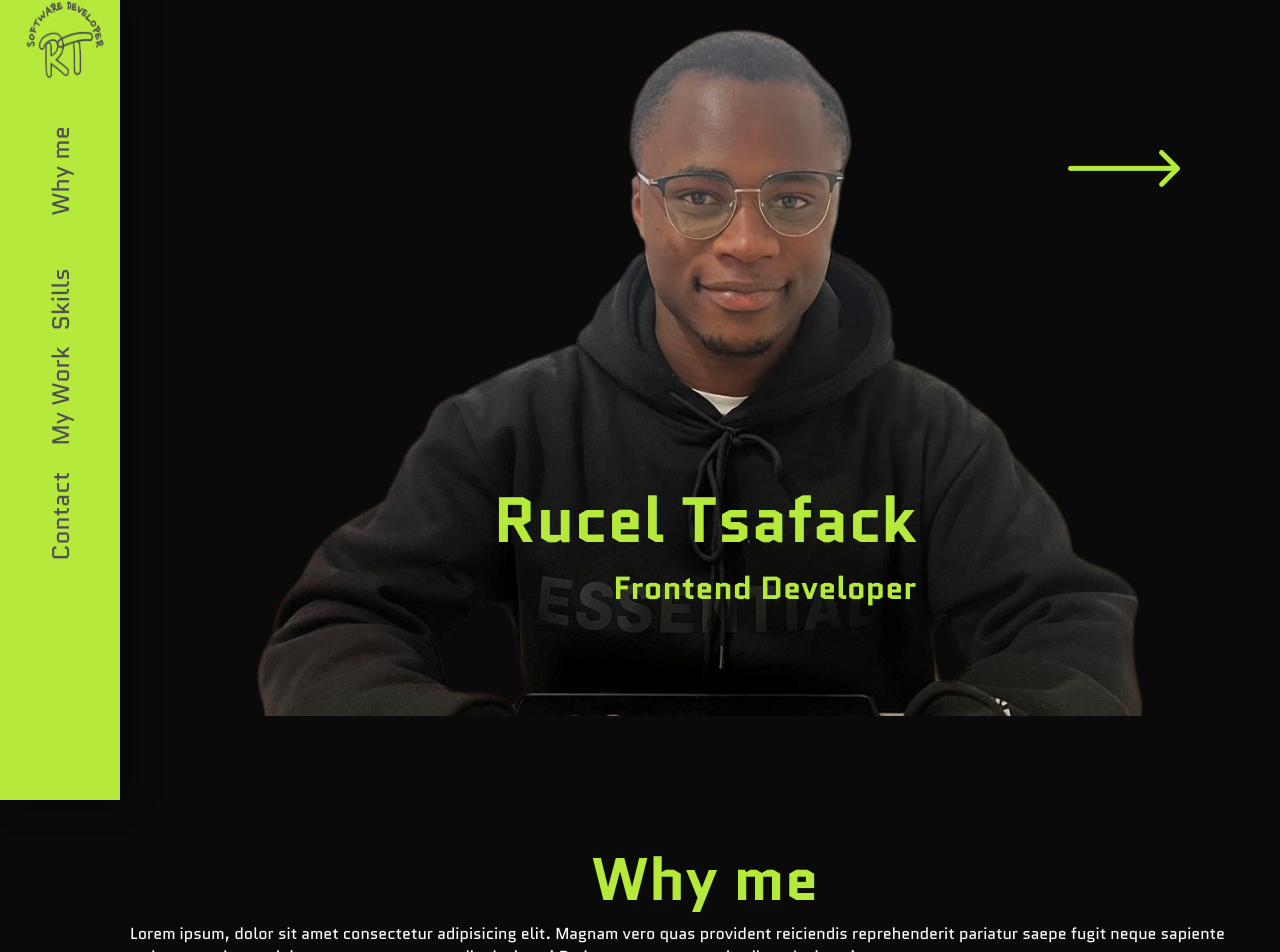
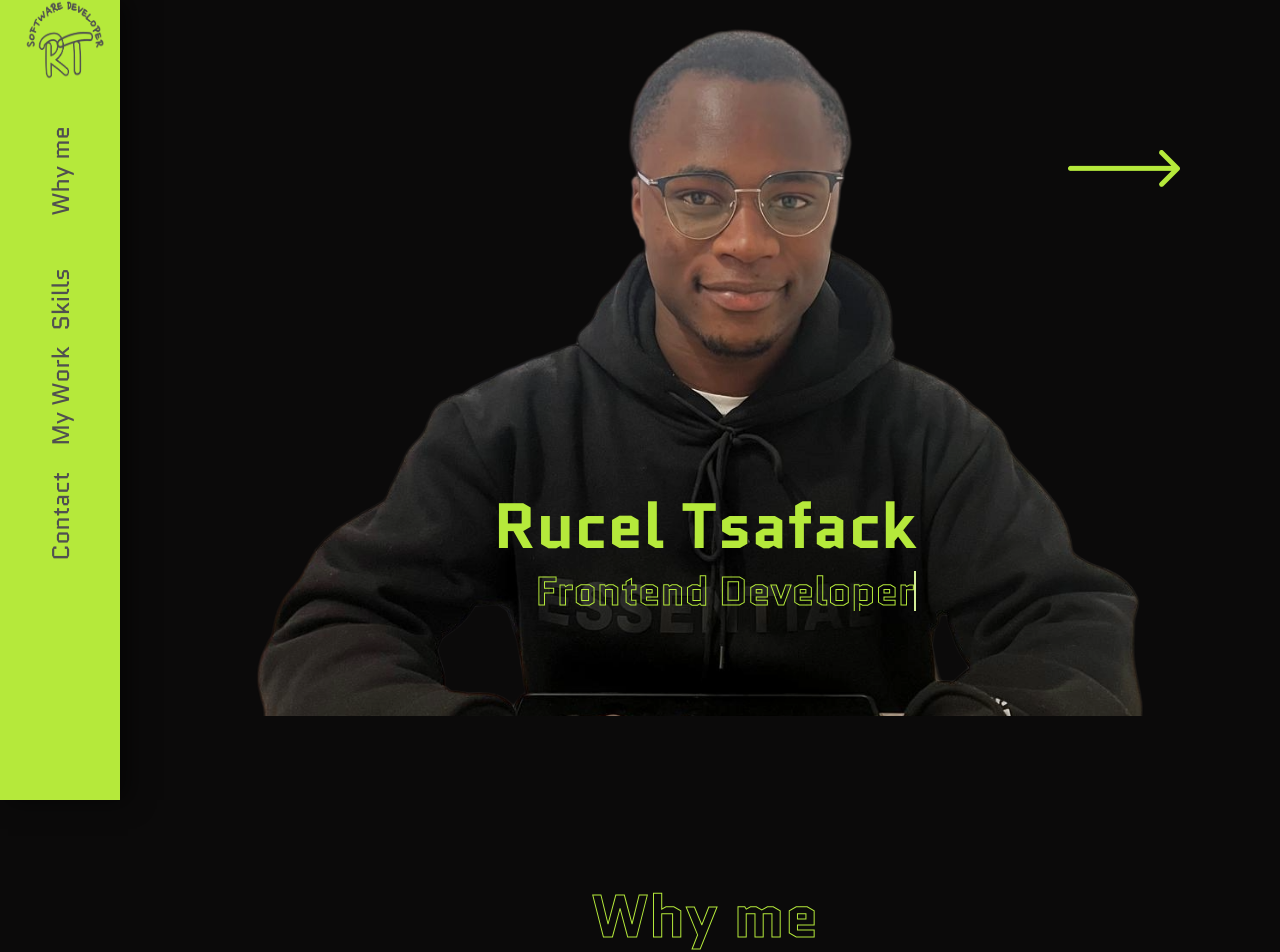
Before and after one commit to DeveloperRucel07/portfolio, an Angular app: page / in a window 1280 px wide. Shown: the top 952 px of the page. Built offline with nearby package versions, Linux system fonts and the light colour scheme.

Commit message:
add transparent title

```diff
--- a/src/app/components/contact/contact.html
+++ b/src/app/components/contact/contact.html
@@ -38,5 +38,5 @@
         </div>
     </div>
 
-    <app-button navigateTo="#landing" class="next-section"> <img src="./../../../../icons/arrow_left.png" alt="" srcset=""> </app-button>
+    <app-button navigateTo="#landing" class="up-start"> <img src="./../../../../icons/arrow_left.png" alt="" srcset=""> </app-button>
 </div>
--- a/src/app/components/contact/contact.scss
+++ b/src/app/components/contact/contact.scss
@@ -160,7 +160,7 @@
             align-items: center;
             gap: 20px;
             font-size: 18px;
-            padding: 80px 0;
+            padding: 20px 0;
             color: $white;
             h4{
                 color: $primary;
@@ -189,9 +189,12 @@
 
     }
 
-    .next-section{
-        bottom: 35%;
-        right: 5%;
+    .up-start{
+        img{
+            content: url('./../../../../public/icons/arrow_up.png');
+        }
+       height: 60px;
+       margin: 20px 0 50px 0;
     }
 }
 
--- a/src/app/components/landing/landing.scss
+++ b/src/app/components/landing/landing.scss
@@ -25,6 +25,19 @@
             @include displayFlex($jc:center, $fd:column);
             color: $primary;
             text-align: end;
+            h4{
+                color: transparent;
+                line-height: 1;
+                -webkit-text-stroke: 1px $primary;
+                display: inline-block;
+                font-size: 2.5rem;
+                font-weight: 700;
+                border-right: 2px solid $primary_light;
+                white-space: nowrap;
+                overflow: hidden;
+                width: 0;
+                animation: typing 4s steps(60, end) forwards, blink 0.7s step-end infinite;
+            }
         }
 
         .image-landing{
@@ -90,3 +103,18 @@
     }
 
 }
+
+@keyframes typing {
+  from {
+    width: 0;
+  }
+  to {
+    width: 100%;
+  }
+}
+
+@keyframes blink {
+  50% {
+    border-color: transparent;
+  }
+}
--- a/src/scss/_mixins.scss
+++ b/src/scss/_mixins.scss
@@ -16,6 +16,9 @@
     font-size: 2.5rem;
     transform: rotate(-90deg);
     transform-origin: left top;
+    color: transparent;
+    line-height: 1;
+    -webkit-text-stroke: 1px $primary;
 }
 
 @mixin titleMobile(){
@@ -26,6 +29,10 @@
     font-weight: 700;
     font-size: 2.5rem;
     transform: rotate(0deg);
+    color: transparent;
+    line-height: 1;
+    -webkit-text-stroke: 1px $primary;
+    padding: 50px 0;
 }
 
 
--- a/src/styles.scss
+++ b/src/styles.scss
@@ -84,6 +84,11 @@ body{
         left: 0;
         right: 0;
       }
+
+  }
+
+  .next-section{
+    display: none;
   }
 
 }
```
Also changed, not shown: public/icons/arrow_up.png (added). Lines whose indentation alone changed are shown as unchanged.
